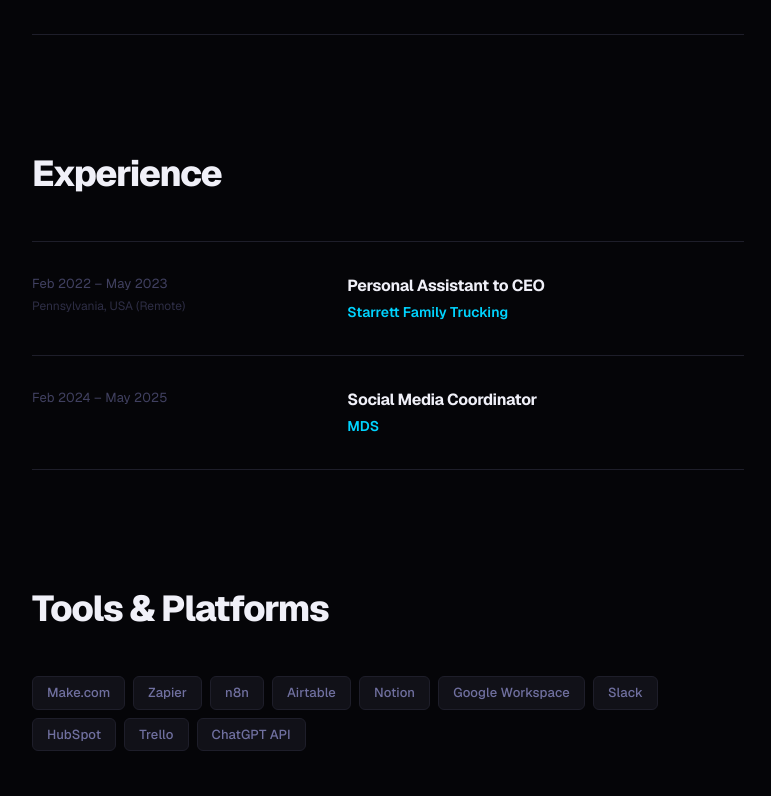
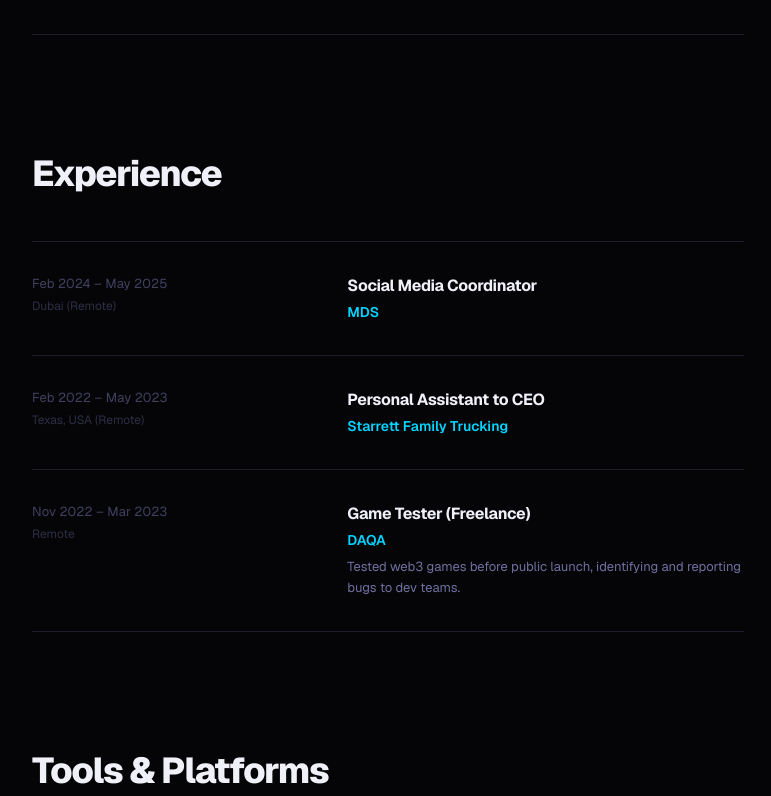
Before and after one commit to bbenautomation/ai-portfolio, a Next.js app: page / in a window 1280 px wide. Shown: the part 1320-2116 px from the top of the page, without its empty margins (252-1023 px from the left). Built offline with nearby package versions, Linux system fonts and the light colour scheme.

Commit message:
Update content: remove emoji, fix locations, add DAQA experience, fix scroll bug

```diff
--- a/app/page.tsx
+++ b/app/page.tsx
@@ -39,16 +39,23 @@
 
 const EXPERIENCE = [
   {
+    company: 'MDS',
+    role: 'Social Media Coordinator',
+    period: 'Feb 2024 – May 2025',
+    location: 'Dubai (Remote)',
+  },
+  {
     company: 'Starrett Family Trucking',
     role: 'Personal Assistant to CEO',
     period: 'Feb 2022 – May 2023',
-    location: 'Pennsylvania, USA (Remote)',
+    location: 'Texas, USA (Remote)',
   },
   {
-    company: 'MDS',
-    role: 'Social Media Coordinator',
-    period: 'Feb 2024 – May 2025',
-    location: '',
+    company: 'DAQA',
+    role: 'Game Tester (Freelance)',
+    period: 'Nov 2022 – Mar 2023',
+    location: 'Remote',
+    description: 'Tested web3 games before public launch, identifying and reporting bugs to dev teams.',
   },
 ]
 
@@ -188,7 +195,9 @@
     : 'idle'
 
   useEffect(() => {
-    messagesEndRef.current?.scrollIntoView({ behavior: reduced ? 'instant' : 'smooth' })
+    const container = messagesContainerRef.current
+    if (!container || messages.length === 0) return
+    container.scrollTo({ top: container.scrollHeight, behavior: reduced ? 'instant' : 'smooth' })
   }, [messages, isLoading, reduced])
 
   const sendChip = (text: string) => {
@@ -272,8 +281,7 @@
             fontWeight: 800, letterSpacing: '-0.04em', lineHeight: 1.05,
             marginTop: '1.5rem', marginBottom: '0.6rem', color: 'var(--text)',
           }}>
-            Hey, I'm Ben{' '}
-            <span role="img" aria-label="wave">👋</span>
+            Hey, I'm Ben
           </h1>
         </FadeIn>
 
@@ -364,9 +372,14 @@
                   <h3 style={{ fontSize: 16, fontWeight: 700, letterSpacing: '-0.02em', color: 'var(--text)', marginBottom: 4 }}>
                     {e.role}
                   </h3>
-                  <p style={{ fontSize: 14, color: 'var(--accent)', fontWeight: 600 }}>
+                  <p style={{ fontSize: 14, color: 'var(--accent)', fontWeight: 600, marginBottom: e.description ? 6 : 0 }}>
                     {e.company}
                   </p>
+                  {e.description && (
+                    <p style={{ fontSize: 13, color: 'var(--text-muted)', lineHeight: 1.6, margin: 0 }}>
+                      {e.description}
+                    </p>
+                  )}
                 </div>
               </div>
             </FadeIn>
```
